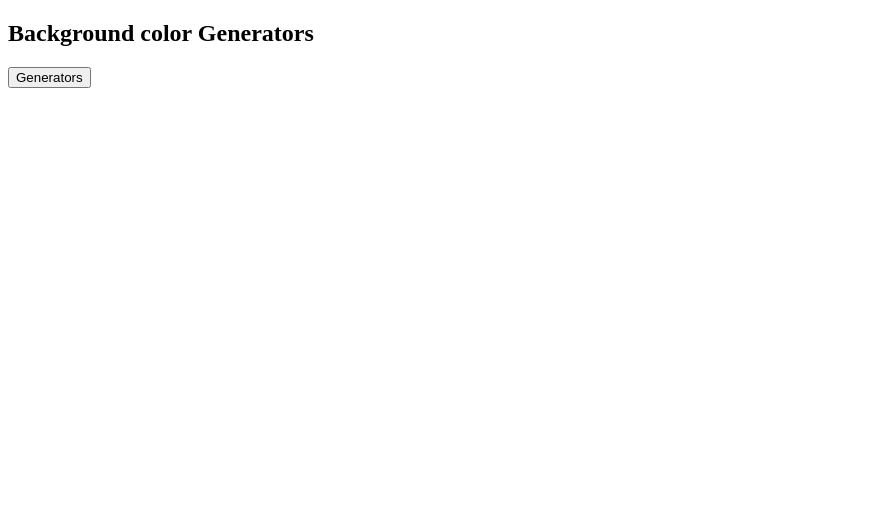
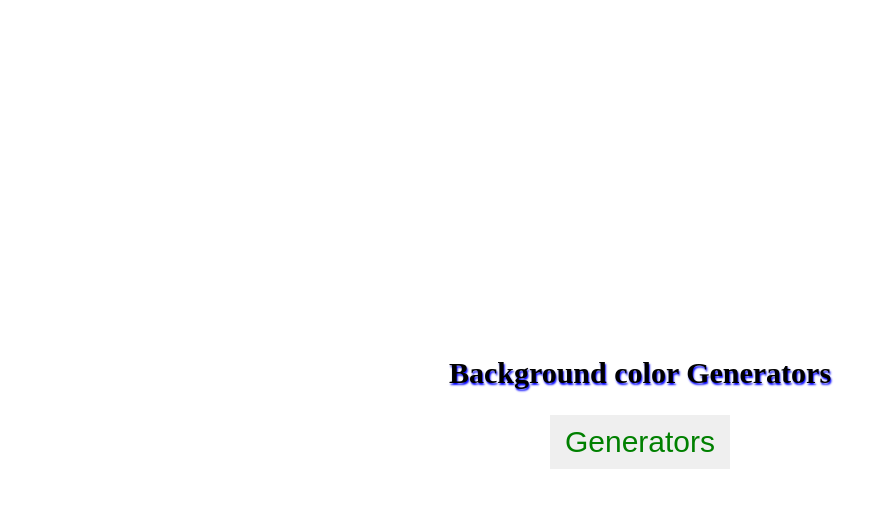
Before and after one commit to mostofakamalpassa/backgroundColorGenerators, a plain HTML site: page index.html in a window 1280 px wide. Shown: the whole page, without its empty margins (0-888 px from the left). Drawn offline with Linux system fonts and the light colour scheme.

Commit message:
css Style Add

```diff
--- a/css/style.css
+++ b/css/style.css
@@ -0,0 +1,37 @@
+body {
+
+    display: grid;
+    grid-template-columns: 1fr;
+    text-align: center;
+    justify-items: center;
+    align-items: center;
+    width: 100vw;
+    height: 100vh;
+    margin: 0;
+    padding: 0;
+}
+
+.text-center {
+  text-align: center;
+}
+
+.text-shadow{
+    text-shadow: 1px 2px  2px blue;
+
+}
+.font-size-3{
+    font-size: 30px;
+}
+button.generator-center {
+    color: green;
+    border: none;
+    padding: 10px 15px;
+}
+.pointer{
+    cursor: pointer;
+}
+
+button.generator-center:hover {
+    background: blue;
+    color: #fff;
+}
--- a/index.html
+++ b/index.html
@@ -12,8 +12,8 @@
 <body>
 
     <main class="main">
-        <h2 class="text-center">Background color Generators</h2>
-        <button class="generator-center">Generators</button>
+        <h2 class="text-center text-shadow font-size-3">Background color Generators</h2>
+        <button class="generator-center font-size-3 pointer">Generators</button>
     </main>
 
     <script src="./js/app.js"></script>
```
